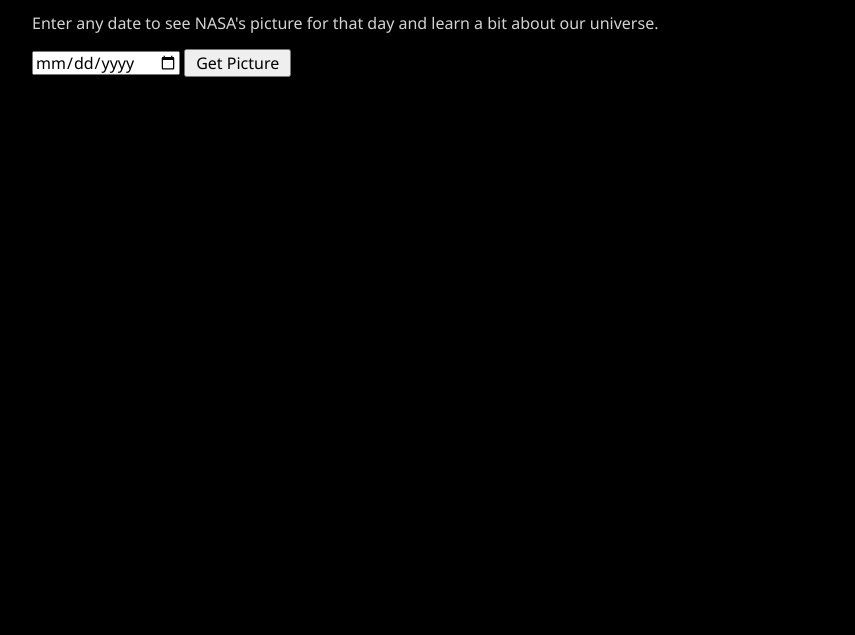
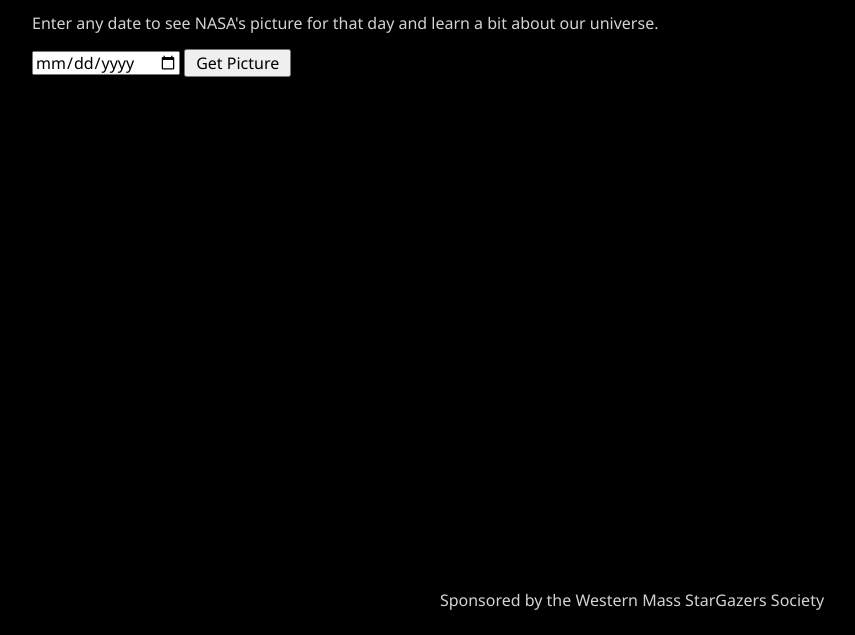
Before and after one commit to BrianAndrewOneil/nasa, a plain HTML site: page index.html in a window 1280 px wide. Shown: the part 165-800 px from the top of the page, without its empty margins (8-863 px from the left). Drawn offline with Linux system fonts and the light colour scheme; a web font is replaced by a local one.

Commit message:
added footer

```diff
--- a/index.html
+++ b/index.html
@@ -29,6 +29,10 @@
 			</section>
 		</main>
 
+		<footer>
+			<span>Sponsored by the Western Mass StarGazers Society</span>
+		</footer>
+
 		<script type="text/javascript" src="js/main.js"></script>
 	</body>
 </html>
```
